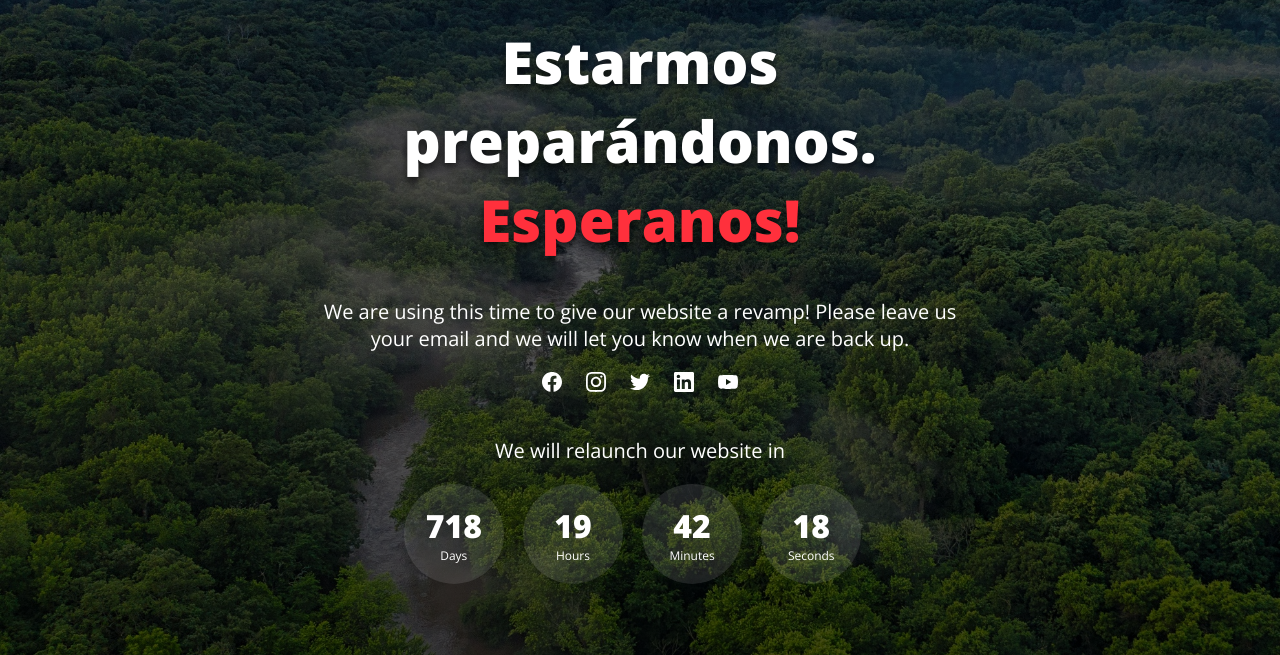
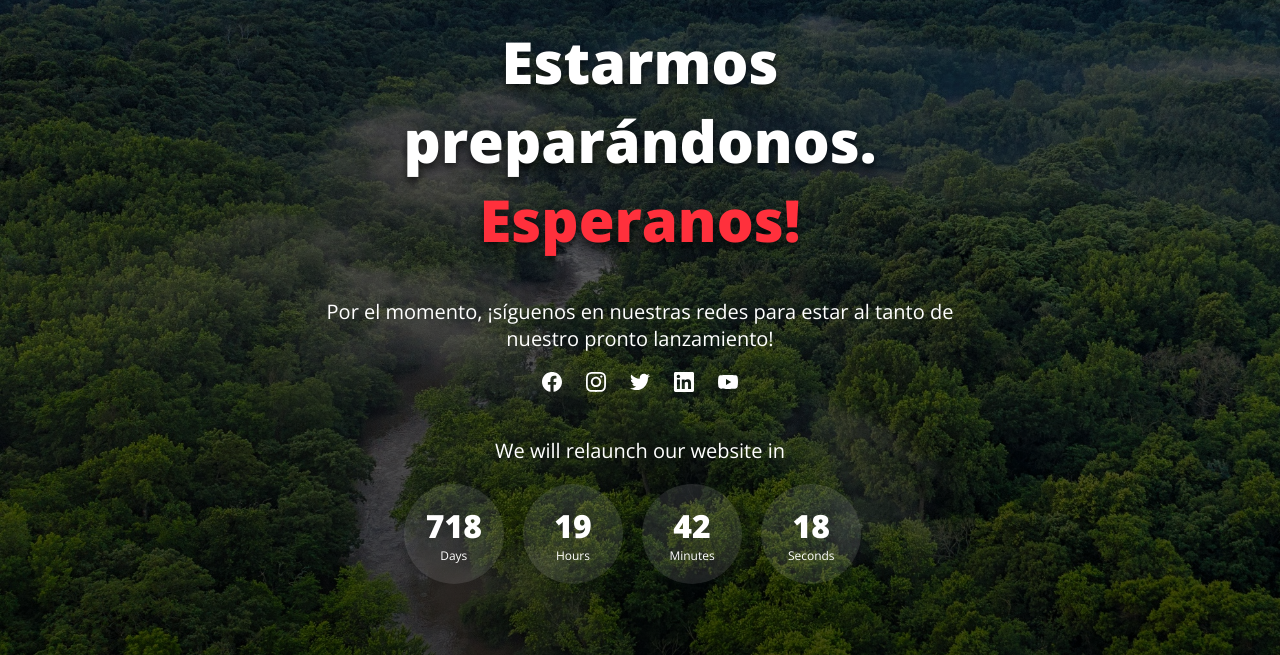
Before and after one commit to RmanchaR/rmanchar.github.io, a plain HTML site: page index.html in a window 1280 px wide. Shown: the part 145-800 px from the top of the page. Drawn offline with nearby package versions, Linux system fonts and the light colour scheme.

Commit message:
Update index.html

```diff
--- a/index.html
+++ b/index.html
@@ -4,7 +4,7 @@
       <meta http-equiv="Content-Type" content="text/html; charset=utf-8">
       <meta name="viewport" content="width=device-width, initial-scale=1, shrink-to-fit=no">
 	  <meta name="robots" content="noindex,nofollow">
-      <title> Industrias Sisa - En Construcción</title>
+      <title> Industrias Sisa - Próximamente</title>
 	  <meta name="description" content="">
       <link rel="icon" href="assets/images/favicon.png" sizes="32x32" />
       <link href="https://fonts.googleapis.com/css?family=Open+Sans:300,300i,400,400i,500,600,700,700i,800,800i,900,900i" rel="stylesheet">
@@ -20,8 +20,7 @@
          </div>
          <div class="cta-box">
             <h1>Estarmos preparándonos. <span class="highlight">Esperanos!</span></h1>
-            <p>We are using this time to give our website a revamp!
-               Please leave us your email and we will let you know when we are back up.
+            <p>Por el momento, ¡síguenos en nuestras redes para estar al tanto de nuestro pronto lanzamiento!
             </p>
          <div class="social-icons">
             <a href="#">
```
